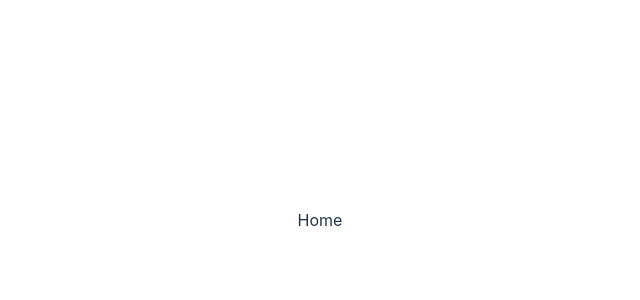
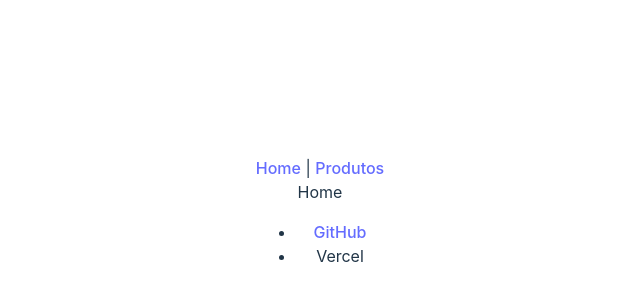
Before and after one commit to DennerDuarte/AulaRotasExerc, a React (Vite) app: page / in a window 1280 px wide. Shown: the part 180-480 px from the top of the page, without its empty margins (320-960 px from the left). Built offline with nearby package versions, Linux system fonts and the light colour scheme.

Commit message:
Adicionado rodapé e cabecalho ao app.jsx

```diff
--- a/src/App.jsx
+++ b/src/App.jsx
@@ -1,11 +1,15 @@
 import { Outlet } from 'react-router-dom';
 import './App.css';
+import Cabecalho from './components/Cabecalho';
+import Rodape from './components/Rodape';
 
 function App(){
 
   return(
     <>
-      <Outlet/>
+    <Cabecalho/>
+    <Outlet/>
+    <Rodape/>
     </>
   )
 }
--- a/src/components/Cabecalho.jsx
+++ b/src/components/Cabecalho.jsx
@@ -2,10 +2,10 @@ import { Link } from "react-router-dom";
 
 export default function Cabecalho() {
   return (
-    <nav className="cabecalho">
+    <header className="cabecalho">
         <Link to='/'>Home</Link>
         <span> | </span>
         <Link to='/produtos'> Produtos </Link>
-    </nav>
+    </header>
   )
 }
--- a/src/components/Rodape.jsx
+++ b/src/components/Rodape.jsx
@@ -1,5 +1,11 @@
 export default function Rodape() {
   return (
-    <div>Rodape</div>
+    <footer>
+        <ul>
+            <li><a href="#">GitHub</a></li>
+            <li><a href="#"></a>Vercel</li>
+        </ul>
+
+    </footer>
   )
 }
```
